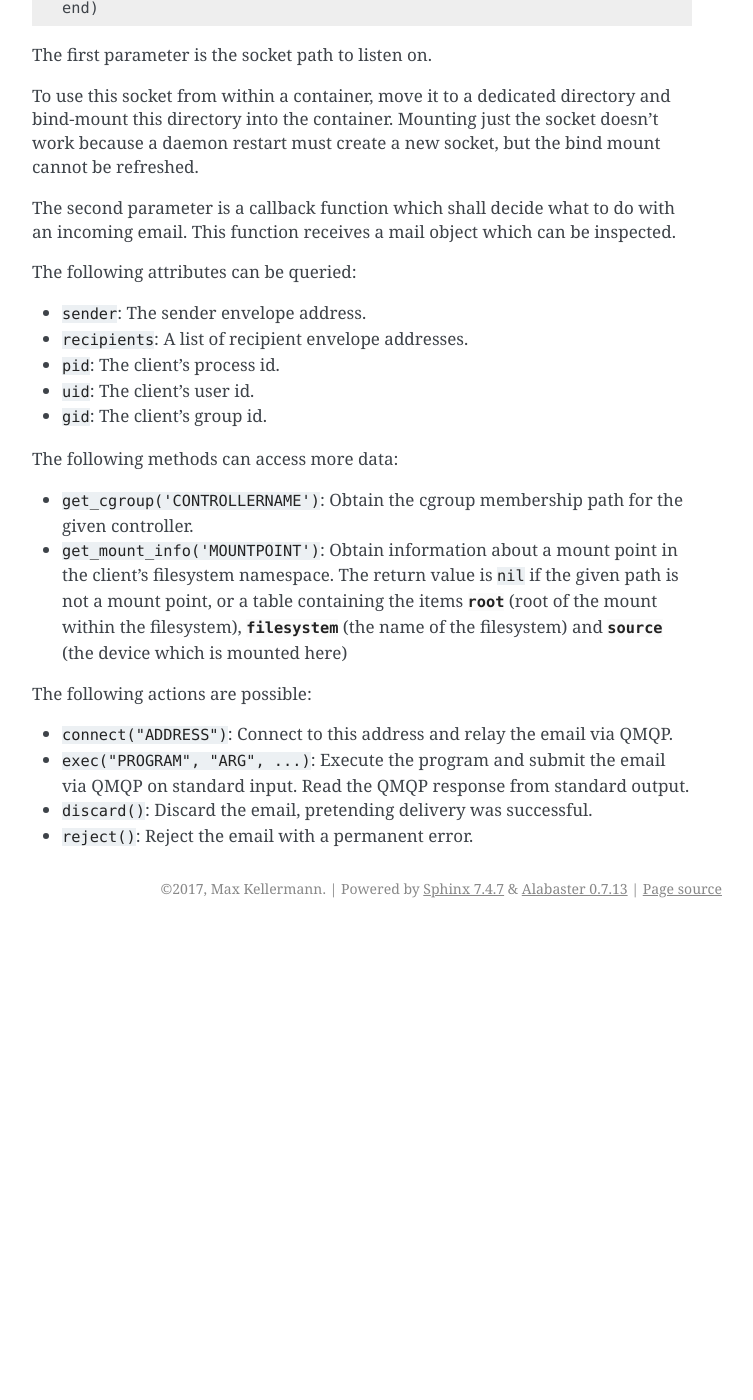
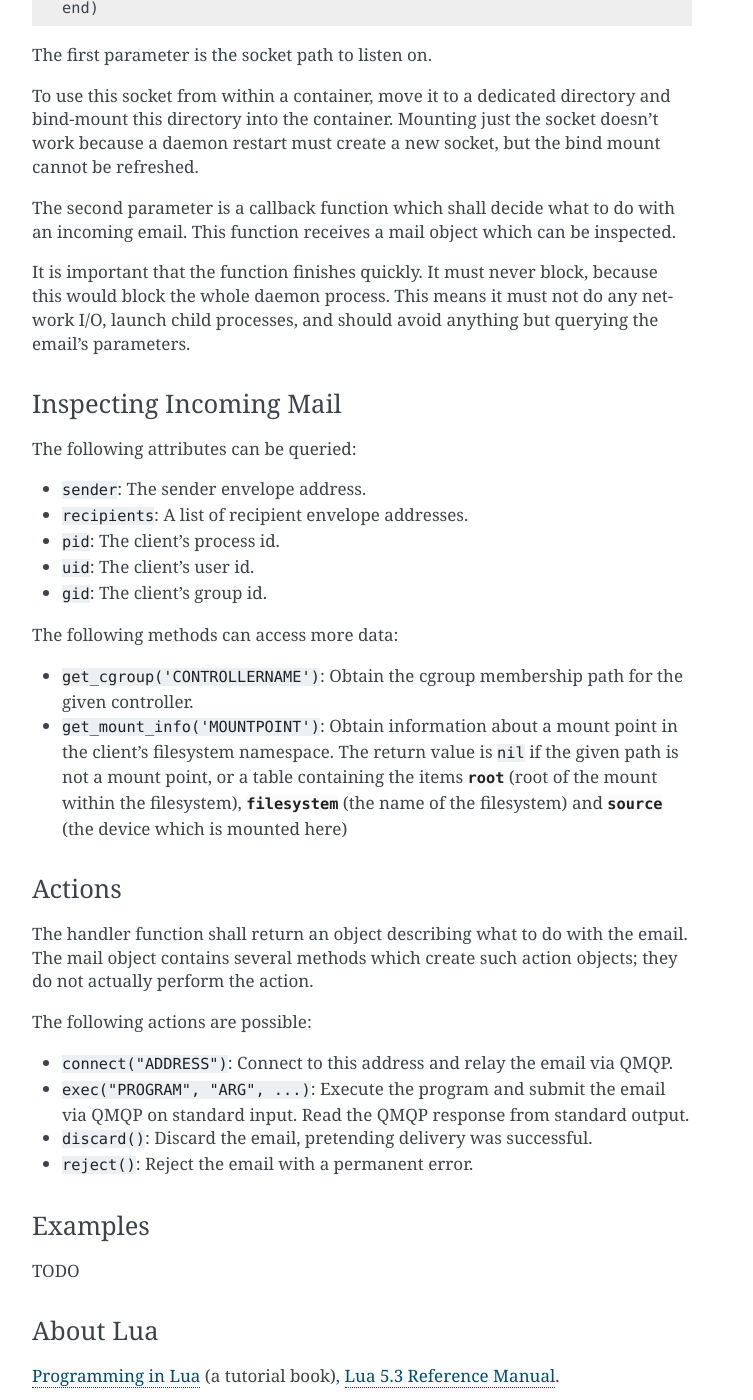
Before and after one commit to CM4all/qrelay, a Sphinx documentation site: the page built from doc/index.rst, in a window 1280 px wide and 1400 px high, scrolled down 428 px. Shown: the whole window, without its empty margins (388-1141 px from the left). Built offline with Sphinx 7.4.7, drawn with Linux system fonts in a browser that asks for light colours; before the commit the page ends 1356 px from its top, so only the background shows below that; some of the changed text lies outside the part shown.

Commit message:
doc: more text about Lua scripting

```diff
--- a/doc/index.rst
+++ b/doc/index.rst
@@ -11,9 +11,9 @@
 Configuration
 -------------
 
-The file :file:`/etc/cm4all/qrelay/config.lua` is a Lua script which
-is executed at startup.  It contains at least one
-:samp:`qmqp_listen()` call, for example::
+The file :file:`/etc/cm4all/qrelay/config.lua` is a `Lua
+<http://www.lua.org/>`_ script which is executed at startup.  It
+contains at least one :samp:`qmqp_listen()` call, for example::
 
   qmqp_listen('/run/cm4all/qrelay/qrelay.sock', function(m)
     return m:connect('192.168.1.99')
@@ -29,6 +29,15 @@
 The second parameter is a callback function which shall decide what to
 do with an incoming email.  This function receives a mail object which
 can be inspected.
+
+It is important that the function finishes quickly.  It must never
+block, because this would block the whole daemon process.  This means
+it must not do any network I/O, launch child processes, and should
+avoid anything but querying the email's parameters.
+
+
+Inspecting Incoming Mail
+^^^^^^^^^^^^^^^^^^^^^^^^
 
 The following attributes can be queried:
 
@@ -54,6 +63,14 @@
   filesystem), :envvar:`filesystem` (the name of the filesystem) and
   :envvar:`source` (the device which is mounted here)
 
+
+Actions
+^^^^^^^
+
+The handler function shall return an object describing what to do with
+the email.  The mail object contains several methods which create such
+action objects; they do not actually perform the action.
+
 The following actions are possible:
 
 * :samp:`connect("ADDRESS")`: Connect to this address and relay the
@@ -66,3 +83,20 @@
 * :samp:`discard()`: Discard the email, pretending delivery was successful.
 
 * :samp:`reject()`: Reject the email with a permanent error.
+
+
+Examples
+^^^^^^^^
+
+TODO
+
+
+About Lua
+^^^^^^^^^
+
+`Programming in Lua <https://www.lua.org/pil/1.html>`_ (a tutorial
+book), `Lua 5.3 Reference Manual <https://www.lua.org/manual/5.3/>`_.
+
+Note that in Lua, attributes are referenced with a dot
+(e.g. :samp:`m.sender`), but methods are referenced with a colon
+(e.g. :samp:`m:reject()`).
```
